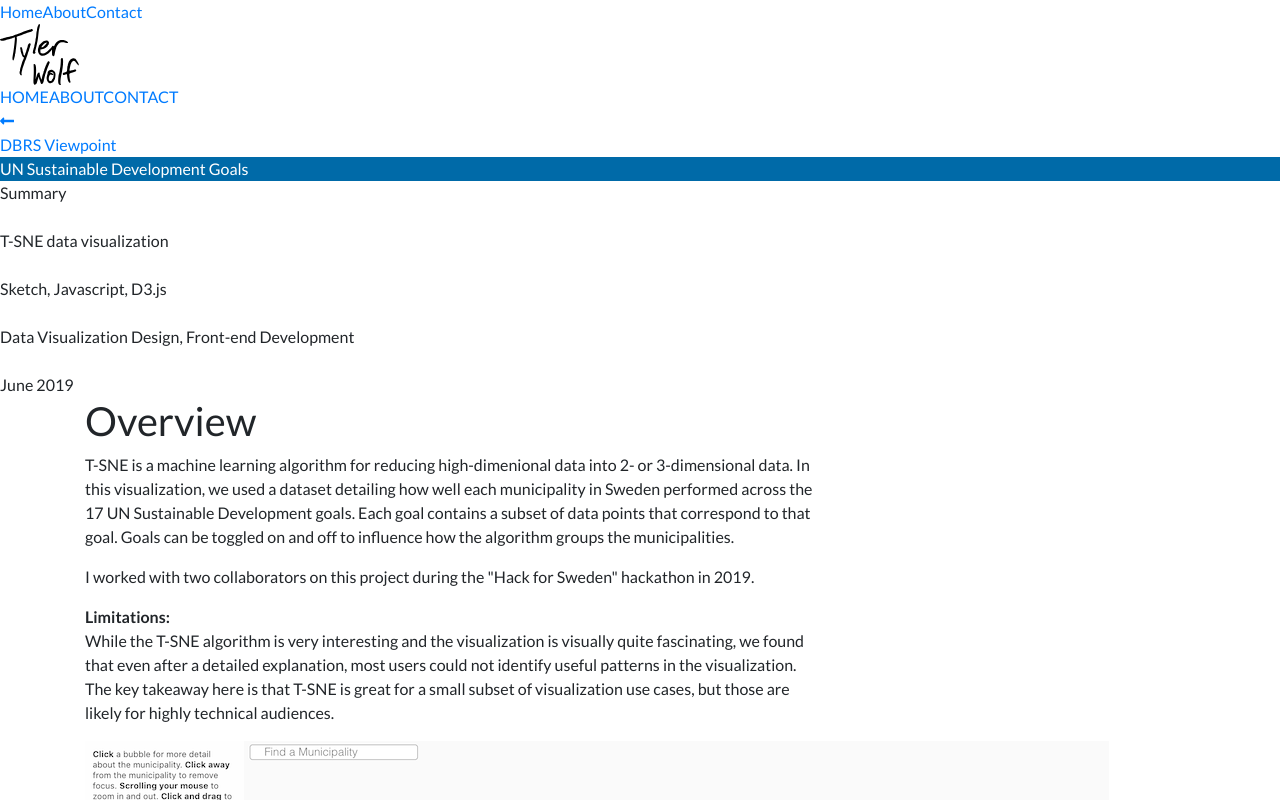
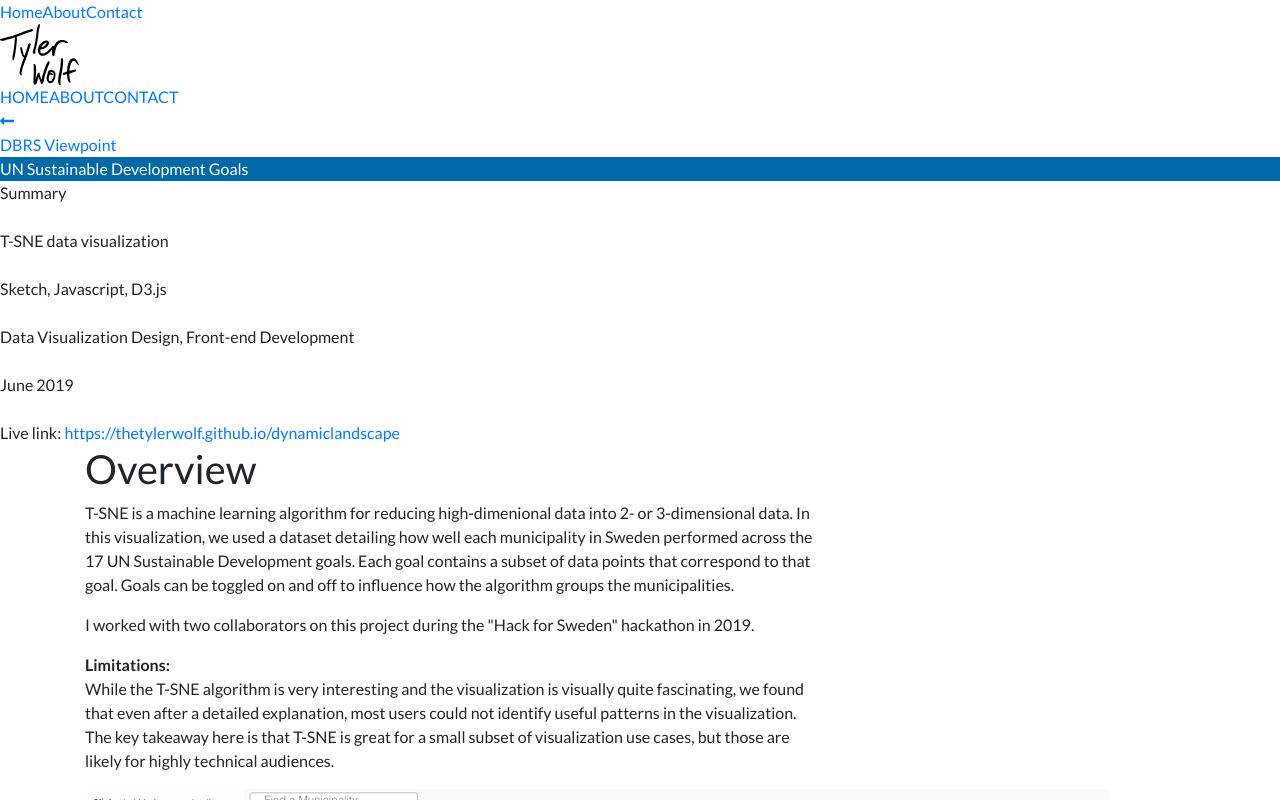
Before and after one commit to thetylerwolf/website, a React (Create React App) app: page /portfolio/dynamic-landscape in a window 1280 px wide. Shown: the top 800 px of the page. Built offline with nearby package versions, Linux system fonts and the light colour scheme.

Commit message:
added url for t-sne

```diff
--- a/src/components/PortfolioPages/DynamicLandscape.js
+++ b/src/components/PortfolioPages/DynamicLandscape.js
@@ -45,6 +45,9 @@ export default class DynamicLandscape extends Component {
               <br />
               <br />
               June 2019
+              <br/>
+              <br/>
+              Live link: <a href="https://thetylerwolf.github.io/dynamiclandscape" target="_blank">https://thetylerwolf.github.io/dynamiclandscape</a>
             </div>
           </div>
 
```
